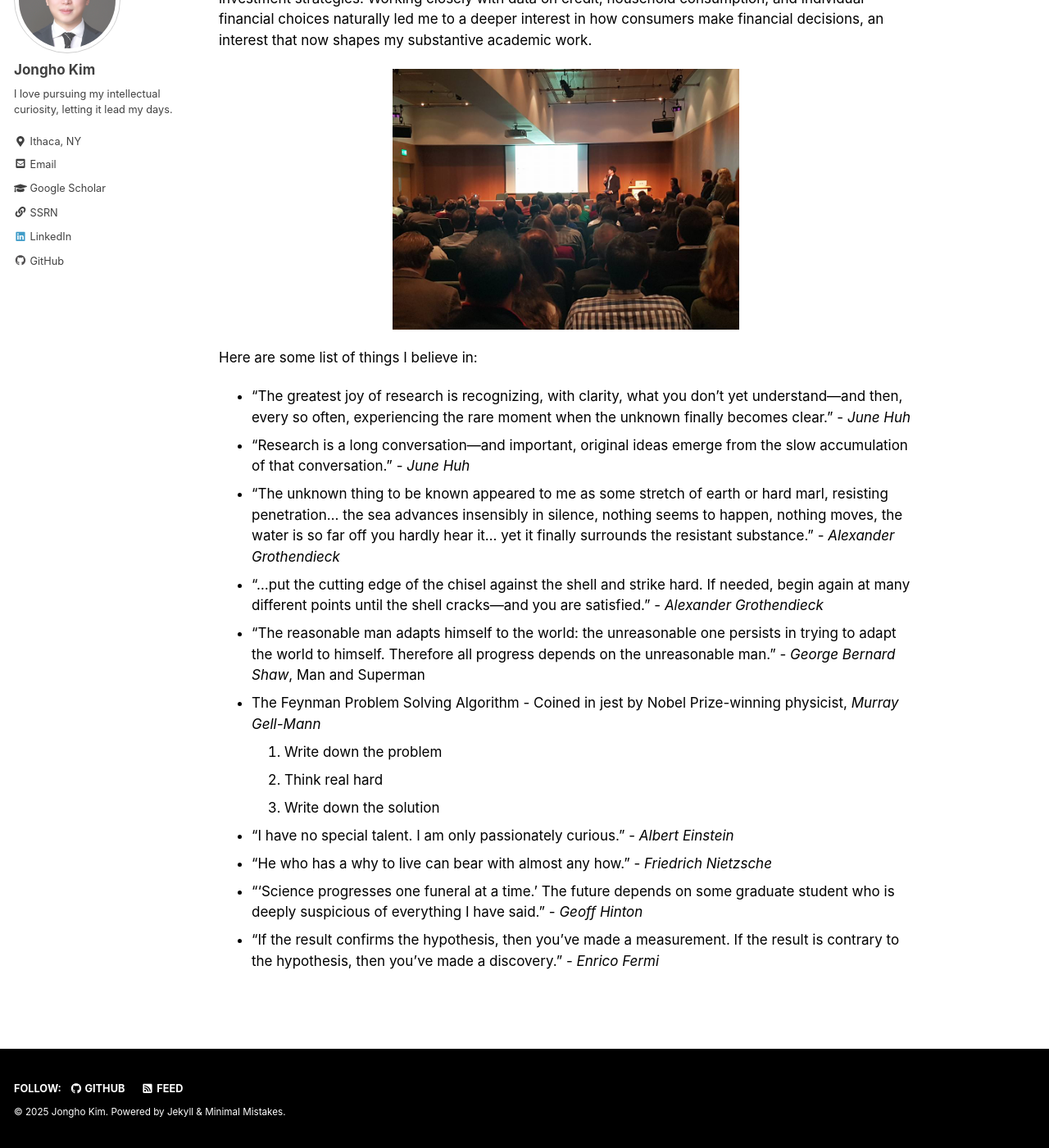
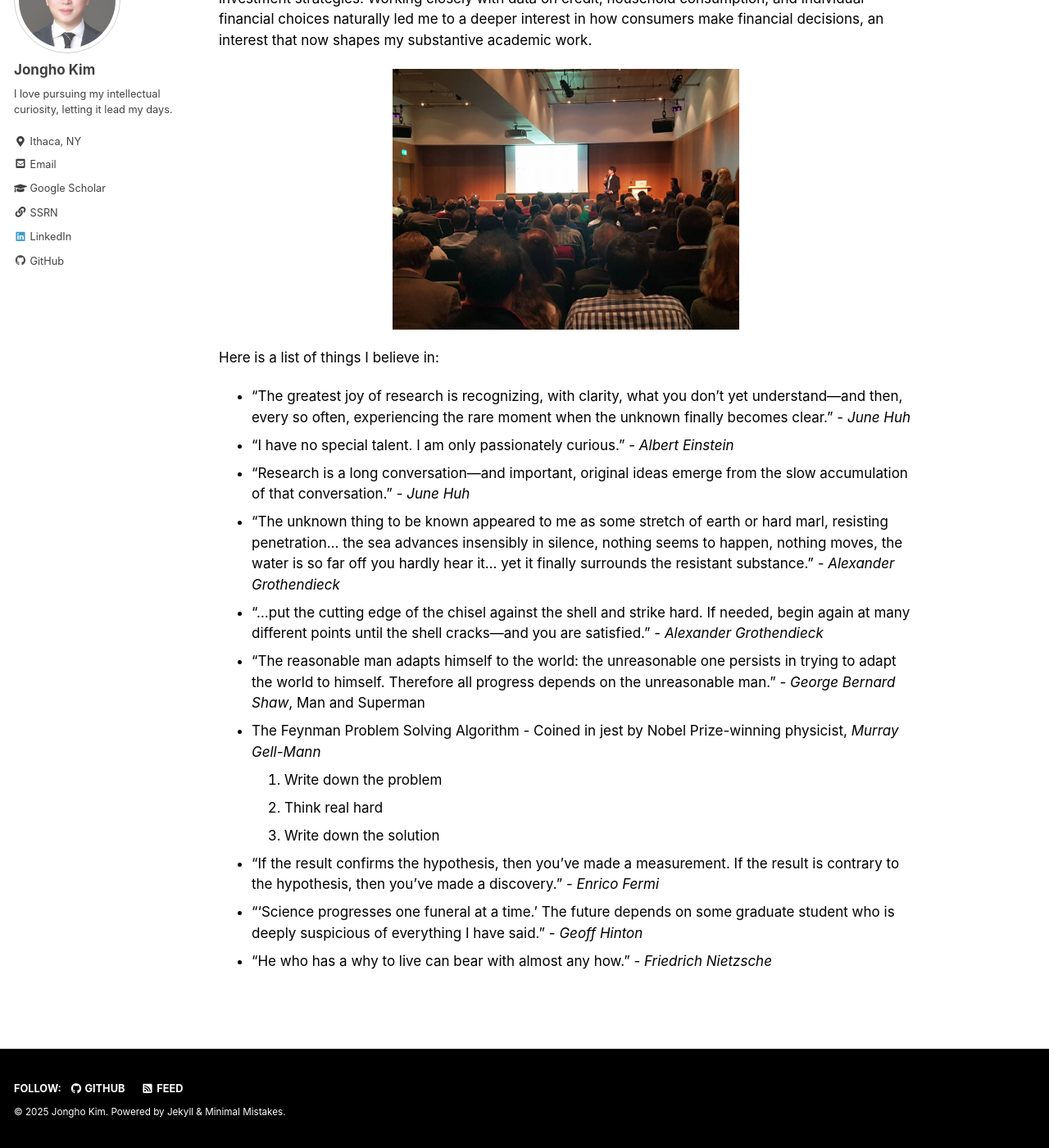
Before and after one commit to jonghkim/jonghkim.github.io, a Jekyll site: the page built from index.md, in a window 1280 px wide and 1400 px high, scrolled down 374 px. Shown: the whole window at 82% size. Built offline with Jekyll 4.4.1, drawn with Linux system fonts in a browser that asks for light colours; part of the change alters nothing that is shown.

Commit message:
philosophy

```diff
--- a/index.md
+++ b/index.md
@@ -10,8 +10,9 @@ Prior to my doctoral studies, I spent five years in industry as a quantitative r
 
 ![Jongho Kim](/assets/images/bio-presentation.jpg){: style="width: 50%; margin: 0 auto; display: block;"}
 
-Here are some list of things I believe in:
-- "The greatest joy of research is recognizing, with clarity, what you don’t yet understand—and then, every so often, experiencing the rare moment when the unknown finally becomes clear." - *June Huh*
+Here is a list of things I believe in:
+- "The greatest joy of research is recognizing, with clarity, what you don't yet understand—and then, every so often, experiencing the rare moment when the unknown finally becomes clear." - *June Huh*
+- "I have no special talent. I am only passionately curious." - *Albert Einstein*
 - "Research is a long conversation—and important, original ideas emerge from the slow accumulation of that conversation." - *June Huh*
 - "The unknown thing to be known appeared to me as some stretch of earth or hard marl, resisting penetration... the sea advances insensibly in silence, nothing seems to happen, nothing moves, the water is so far off you hardly hear it... yet it finally surrounds the resistant substance.” - *Alexander Grothendieck*
 - "…put the cutting edge of the chisel against the shell and strike hard. If needed, begin again at many different points until the shell cracks—and you are satisfied." - *Alexander Grothendieck*
@@ -20,7 +21,6 @@ Here are some list of things I believe in:
     1. Write down the problem
     2. Think real hard
     3. Write down the solution
-- "I have no special talent. I am only passionately curious." - *Albert Einstein*
+- "If the result confirms the hypothesis, then you've made a measurement. If the result is contrary to the hypothesis, then you've made a discovery." - *Enrico Fermi*
+- "'Science progresses one funeral at a time.' The future depends on some graduate student who is deeply suspicious of everything I have said." - *Geoff Hinton*
 - "He who has a why to live can bear with almost any how." - *Friedrich Nietzsche*
-- "'Science progresses one funeral at a time.' The future depends on some graduate student who is deeply suspicious of everything I have said." - *Geoff Hinton*
-- "If the result confirms the hypothesis, then you've made a measurement. If the result is contrary to the hypothesis, then you've made a discovery." - *Enrico Fermi*
```
